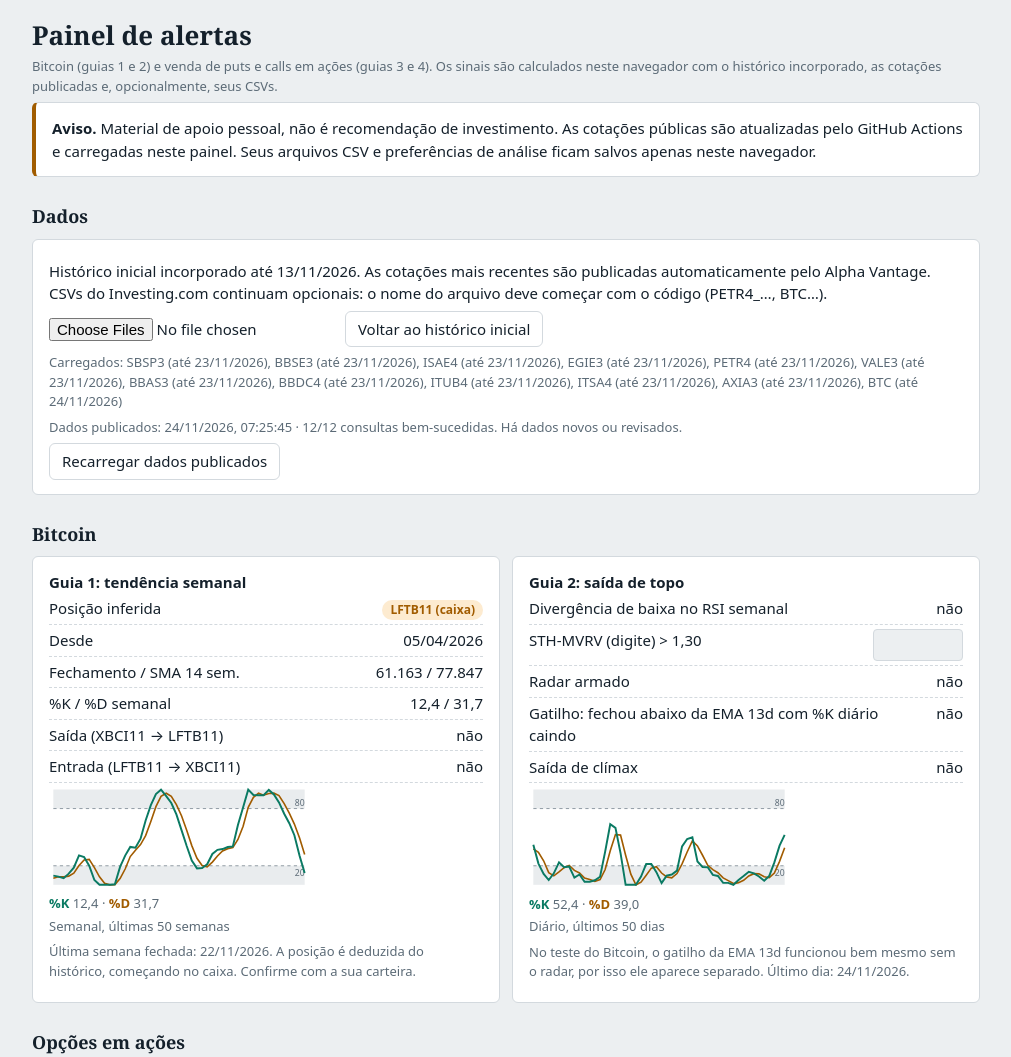
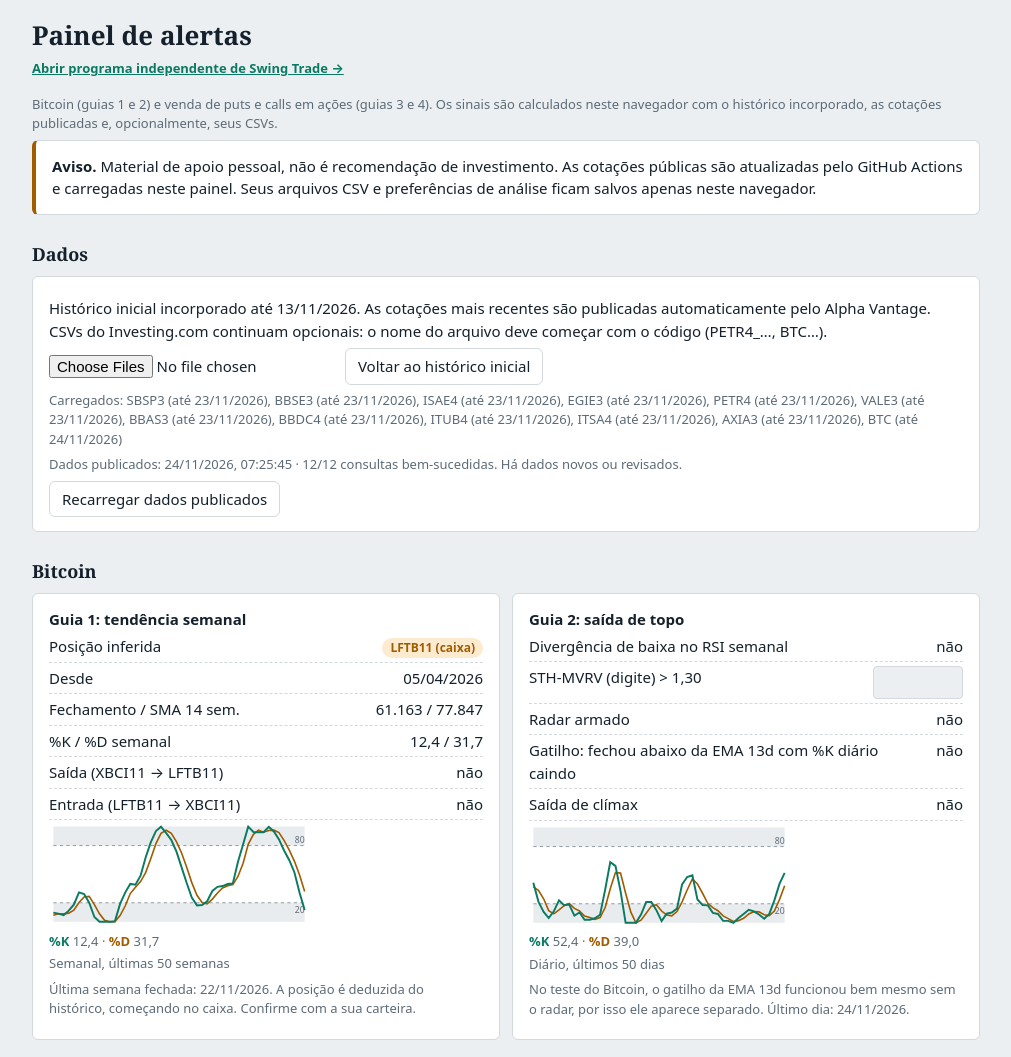
Before and after one commit to rams10/painel-alertas-bitcoin-opcoes, a plain HTML site: page index.html in a window 1280 px wide. Shown: the top 1057 px of the page, without its empty margins (134-1145 px from the left). Drawn offline with Linux system fonts and the light colour scheme.

Commit message:
Adiciona link para painel de swing trade

```diff
--- a/index.html
+++ b/index.html
@@ -33,6 +33,7 @@ details{margin:8px 0}.gt{overflow-x:auto;white-space:pre;font:12px/1.45 ui-monos
 <body>
 <main>
 <h1>Painel de alertas</h1>
+<p class="mut" style="margin:8px 0 16px"><a href="./swing/" style="color:var(--ok);font-weight:700">Abrir programa independente de Swing Trade →</a></p>
 <p class="mut">Bitcoin (guias 1 e 2) e venda de puts e calls em ações (guias 3 e 4). Os sinais são calculados neste navegador com o histórico incorporado, as cotações publicadas e, opcionalmente, seus CSVs.</p>
 <div class="box warn"><b>Aviso.</b> Material de apoio pessoal, não é recomendação de investimento. As cotações públicas são atualizadas pelo GitHub Actions e carregadas neste painel. Seus arquivos CSV e preferências de análise ficam salvos apenas neste navegador.</div>
 
```
